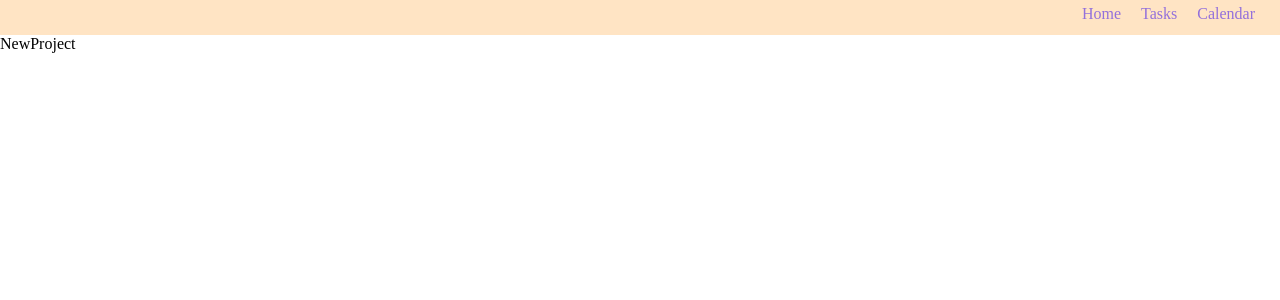
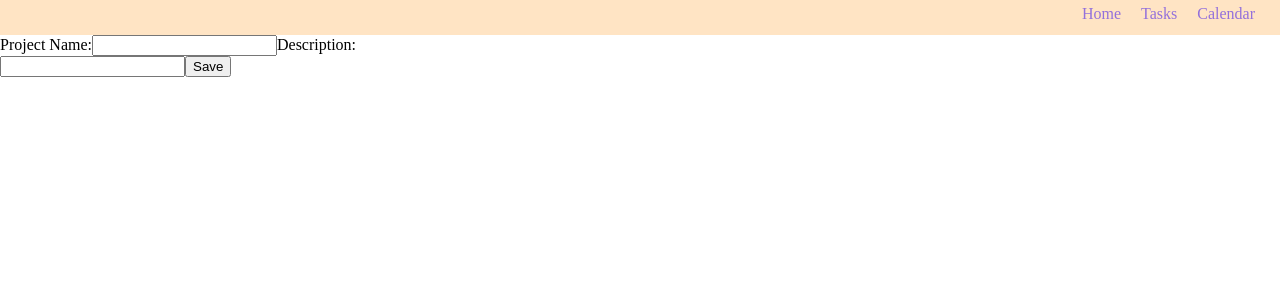
Before and after one commit to parshanapally/scattered-brain, a React (Create React App) app: page /new-project in a window 1280 px wide. Shown: the top 300 px of the page. Built offline with nearby package versions, Linux system fonts and the light colour scheme; a web font is replaced by a local one.

Commit message:
feat: create form

```diff
--- a/package.json
+++ b/package.json
@@ -18,7 +18,7 @@
   "scripts": {
     "start": "react-scripts start",
     "build": "react-scripts build",
-    "test": "react-scripts test",
+    "test": "react-scripts test --watchAll",
     "eject": "react-scripts eject"
   },
   "eslintConfig": {
--- /dev/null
+++ b/src/components/NewProject/NewProject.css
@@ -0,0 +1,11 @@
+
+
+.newprojectInput  {
+    max-width:50vh;
+    display: flex;
+    flex-direction: column;
+}
+ .newprojectButton button {
+    max-width:50vh;
+
+}
--- a/src/components/NewProject/NewProject.js
+++ b/src/components/NewProject/NewProject.js
@@ -1,13 +1,34 @@
-import React from 'react'
+import React, {Component} from 'react'
 import NavHeader from '../NavHeader/NavHeader';
+import './NewProject.css'
 
-const NewProject = (props) => {
-    return (
-        <div>
-            <NavHeader></NavHeader>
-            NewProject
-        </div>
-    )
+class NewProject extends Component {
+    state= {
+        name:'',
+        description: ''
+    }
+    handleSubmit = (e) => {
+        e.preventDefault()
+    }
+
+    render() {
+        return (
+            <div>
+                <NavHeader></NavHeader>
+                <div className='newprojectInput'>
+                    <form handleSubmit={this.handleSubmit}>
+                        <label>Project Name:</label>
+                        <input type='text'></input>
+                        <label>Description:</label>
+                        <input type='text'></input>
+                        <button className="newprojectButton">Save</button>
+                    </form>
+                </div>
+            </div>
+        )
+
+    }
+
 }
 
 export default NewProject
```
Also changed, not shown: 1 other file (tests, documents, lock files or other folders).
